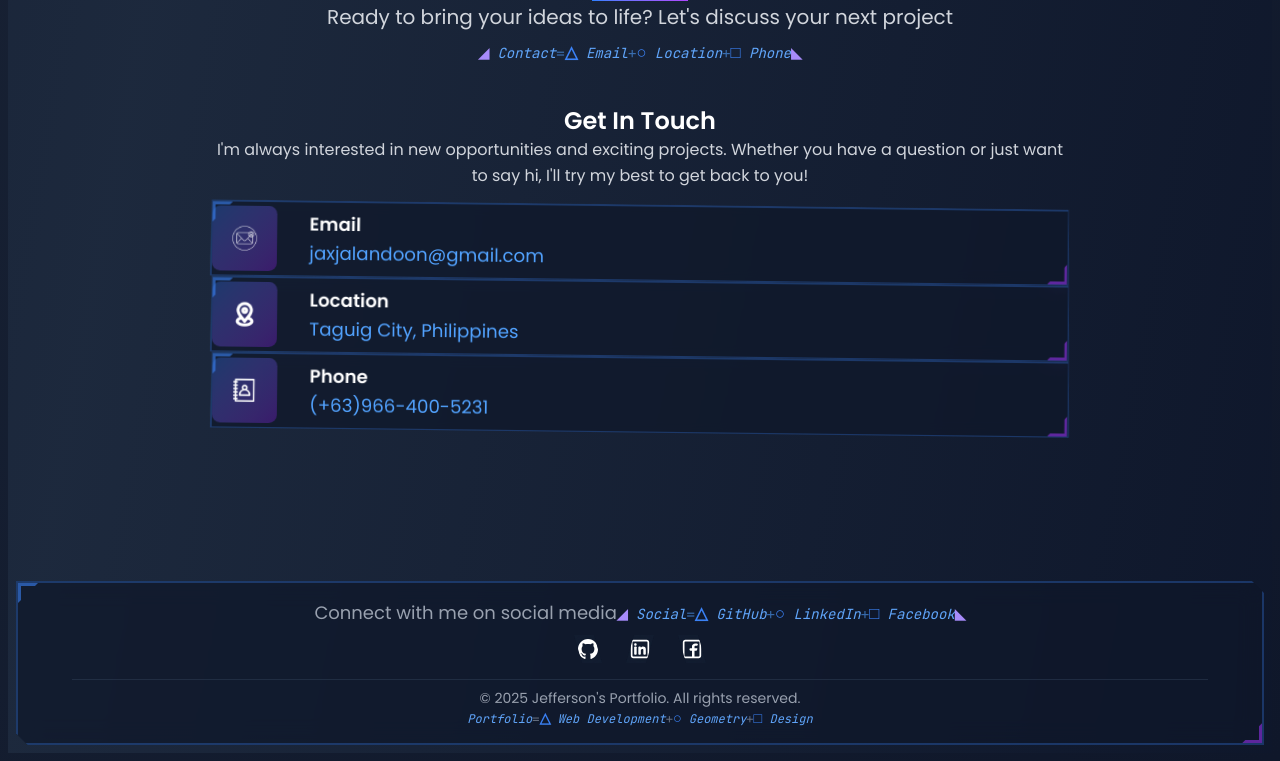
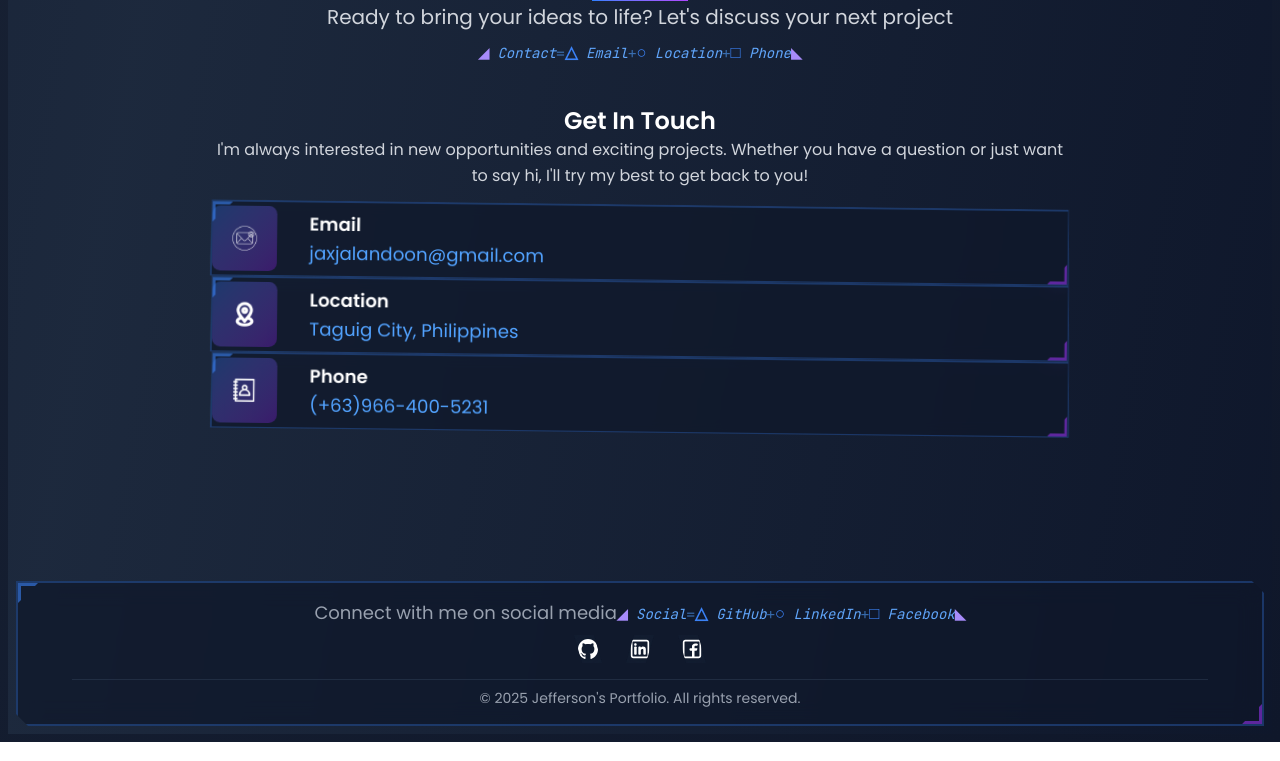
Before and after one commit to bommer153/portfolio, a React (Vite) app: page / in a window 1280 px wide. Shown: the part 6102-6863 px from the top of the page. Built offline with nearby package versions, Linux system fonts and the light colour scheme; a web font is replaced by a local one.

Commit message:
fix : footer

```diff
--- a/src/components/Footer.jsx
+++ b/src/components/Footer.jsx
@@ -63,18 +63,6 @@ const Footer = () => {
           <p className="text-gray-400 text-sm">
             &copy; {currentYear} Jefferson's Portfolio. All rights reserved.
           </p>
-          <p className="text-gray-500 text-xs mt-2 font-mono">
-            <span className="geom-notation">Portfolio</span>
-            <span className="mx-1">=</span>
-            <span className="geom-shape">△</span>
-            <span className="geom-notation"> Web Development</span>
-            <span className="mx-1">+</span>
-            <span className="geom-shape">○</span>
-            <span className="geom-notation"> Geometry</span>
-            <span className="mx-1">+</span>
-            <span className="geom-shape">□</span>
-            <span className="geom-notation"> Design</span>
-          </p>
         </div>
       </div>
     </footer>
```
